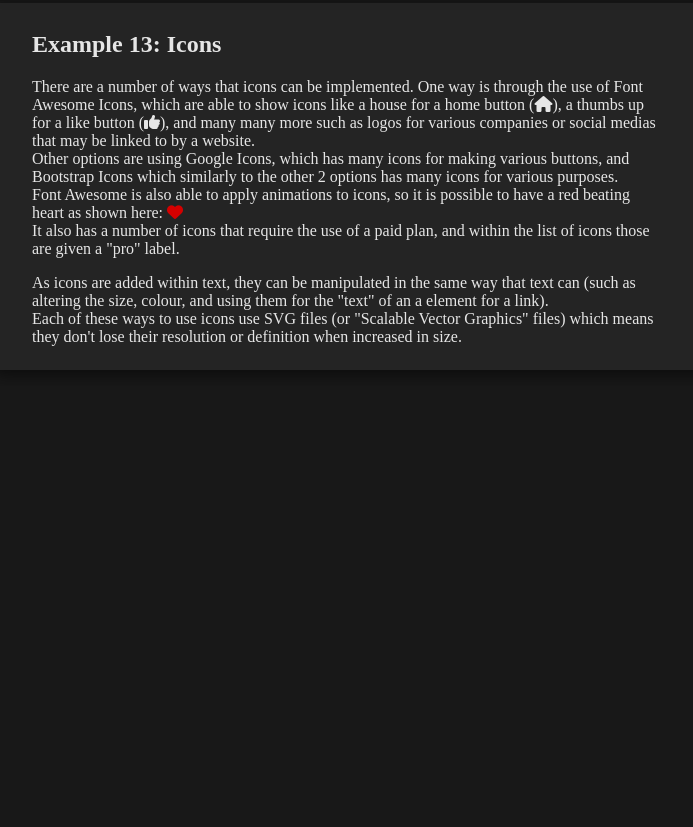
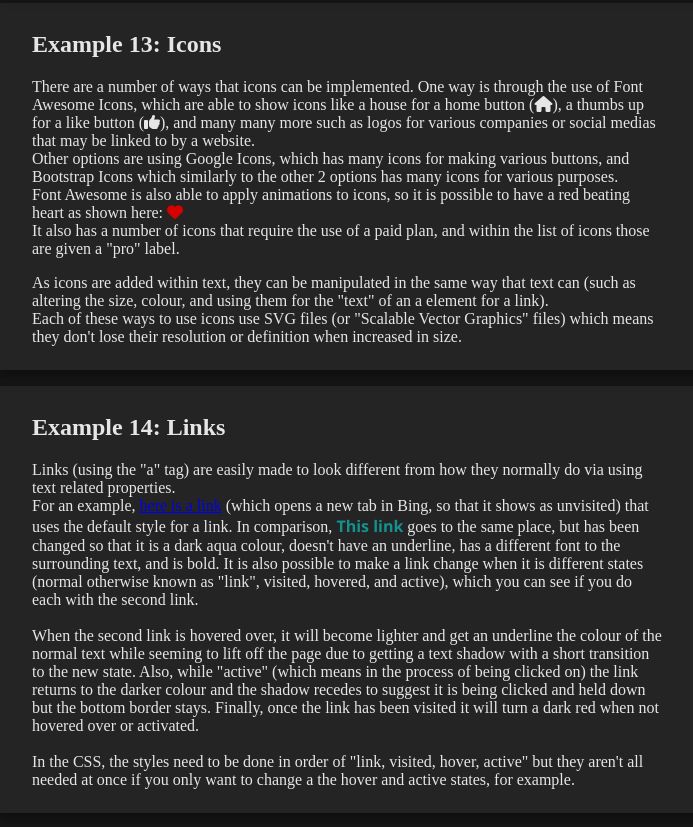
Before and after one commit to ReflectionGolden/CSS-Essentials-site, a plain HTML site: page index.html in a window 1280 px wide. Shown: the part 4649-5476 px from the top of the page, without its empty margins (72-765 px from the left). Before the commit the page ends 5035 px from the top, so only its background shows below. Drawn offline with Linux system fonts and the light colour scheme.

Commit message:
Added Example 14

```diff
--- a/index.html
+++ b/index.html
@@ -243,6 +243,18 @@
             Each of these ways to use icons use SVG files (or "Scalable Vector Graphics" files) which means they don't lose their resolution or definition when increased in size.
         </p>
     </div>
+    <div class="container">
+        <h2>Example 14: Links</h2>
+        <p>
+            Links (using the "a" tag) are easily made to look different from how they normally do via using text related properties.
+            <br>
+            For an example, <a href="https://bing.com" target="_blank">here is a link</a> (which opens a new tab in Bing, so that it shows as unvisited) that uses the default style for a link. In comparison, <a href="https://bing.com" target="_blank" class="custom-link">This link</a> goes to the same place, but has been changed so that it is a dark aqua colour, doesn't have an underline, has a different font to the surrounding text, and is bold. It is also possible to make a link change when it is different states (normal otherwise known as "link", visited, hovered, and active), which you can see if you do each with the second link.
+            <br><br>
+            When the second link is hovered over, it will become lighter and get an underline the colour of the normal text while seeming to lift off the page due to getting a text shadow with a short transition to the new state. Also, while "active" (which means in the process of being clicked on) the link returns to the darker colour and the shadow recedes to suggest it is being clicked and held down but the bottom border stays. Finally, once the link has been visited it will turn a dark red when not hovered over or activated.
+            <br><br>
+            In the CSS, the styles need to be done in order of "link, visited, hover, active" but they aren't all needed at once if you only want to change a the hover and active states, for example.
+        </p>
+    </div>
 </body>
 
 </html>
--- a/style.css
+++ b/style.css
@@ -94,6 +94,29 @@ p.right-to-left {
     unicode-bidi: bidi-override;
 }
 
+a.custom-link:link {
+    text-decoration: none;
+    font-family: 'Segoe UI', Tahoma, Geneva, Verdana, sans-serif;
+    font-weight: bold;
+    transition: 0.3s;
+    color: #139290;
+}
+
+a.custom-link:visited {
+    color: rgb(187, 20, 14);
+}
+
+a.custom-link:hover {
+    color: aqua;
+    border-bottom: 2px solid #e6e6e6;
+    text-shadow: 0.2rem 0.2rem black;
+}
+
+a.custom-link:active {
+    color: #139290;
+    text-shadow: none;
+}
+
 /* Fonts */
 
 h2.head-font {
```
